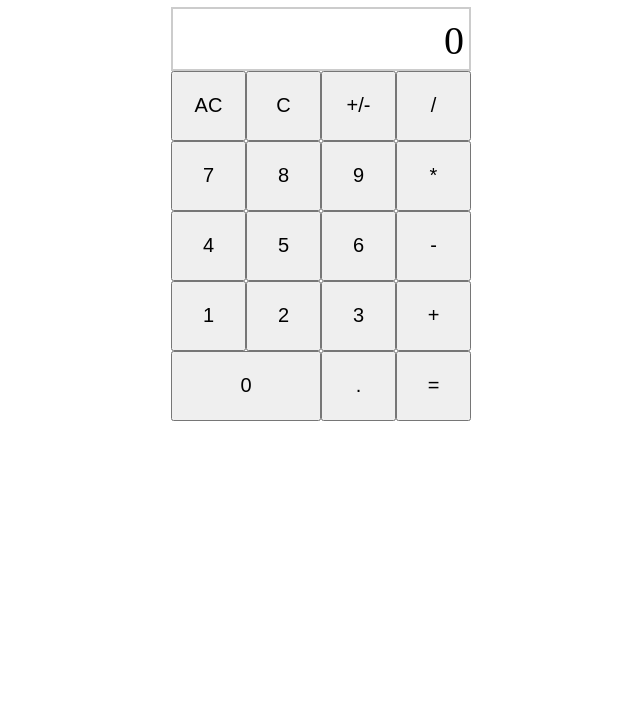
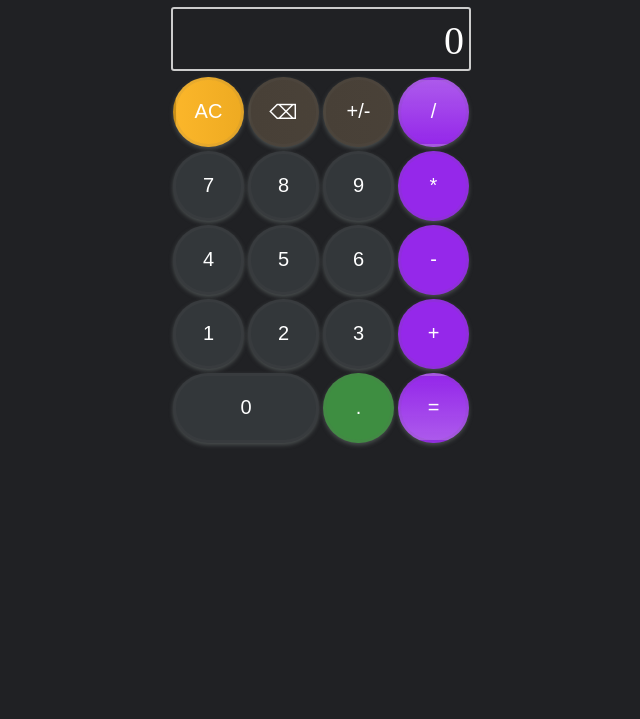
Before and after one commit to cmaster-yan/calculator, a plain HTML site: page index.html in a window 1280 px wide. Shown: the part 81-800 px from the top of the page, without its empty margins (319-959 px from the left). Drawn offline with Linux system fonts and the light colour scheme.

Commit message:
Style to the calculator Added styles to the calculator and changed background and element colors

```diff
--- a/calc.js
+++ b/calc.js
@@ -139,7 +139,7 @@ function pressButton(button){
                     display.innerText = display.innerText.replace('-', '');
                 }
                 break;
-            case 'btn-C':
+            case 'btn-⌫':
                 if (lastPressed == 'num') {
                     if (display.innerText.length == 1 || display.innerText.length == 2 && display.innerText.includes('-')) {
                         display.innerText = 0;
--- a/index.html
+++ b/index.html
@@ -19,7 +19,7 @@
         </div>
         <div id="buttons">
             <button>AC</button>
-            <button>C</button>
+            <button>⌫</button>
             <button>+/-</button>
             <button>/</button>
             <button>7</button>
--- a/styles.css
+++ b/styles.css
@@ -2,6 +2,8 @@ body {
     display: flex;
     flex-direction: column;
     align-items: center;
+    background-color: #202124;
+    color: white
 }
 #container {
     width: 300px;
@@ -20,17 +22,89 @@ body {
     min-width: 70px;
     min-height: 70px;
     font-size: 20px;
+    margin: 2px;
+    border: 3px solid rgba(100, 100, 100, 0.1);
+    border-radius: 40px;
+    cursor: pointer;
+    color: #fff;
+    box-shadow: 0 2px 4px rgb(74, 79, 79);
+    background-size: 300%;
+    transition: 0.3s;
 }
+#buttons>button:hover {
+        background-color: #3e8e41;
+        color: white;
+}
+.btn-\= {
+    background-image: linear-gradient(to bottom, #9528ea, #9628eac0)
+}
+.btn-\+ {
+    background-color:  #9528ea
+}
+.btn-\- {
+    background-color:  #9528ea
+}
+.btn-\* {
+    background-color:  #9528ea
+}
+.btn-\/ {
+    background-image: linear-gradient(to bottom, #9628eac0, #9528ea)
+}
+.btn-AC {
+    background-image: linear-gradient(to right, #fbb62a, #d59411);
+}
+.btn-⌫ {
+    background-image: linear-gradient(to right, #484037, #4c443a);
+}
+.btn-\+\/- {
+    background-image: linear-gradient(to right, #484037, #4c443a);
+}
+.btn-0 {
+    background-color:#33373a
+}
+.btn-1 {
+    background-color:#33373a
+}
+.btn-2 {
+    background-color:#33373a
+}
+.btn-3 {
+    background-color:#33373a
+}
+.btn-4 {
+    background-color:#33373a
+}
+.btn-5 {
+    background-color:#33373a
+}
+.btn-6 {
+    background-color:#33373a
+}
+.btn-7 {
+    background-color:#33373a
+}
+.btn-8 {
+    background-color:#33373a
+}
+.btn-9 {
+    background-color:#33373a
+}
+.btn-\. {
+    background-color: #3e8e41;
+}
+
 
 #screen {
     display: flex;
     border: 2px solid #ccc;
+    border-radius: 3px;
     min-height: 50px;
     min-width: 50px;
     justify-content: flex-end;
     align-items: flex-end;
     font-size: 40px;
     padding: 5px;
+    margin-bottom: 4px;
 }
 
 .btn-0 {
```
